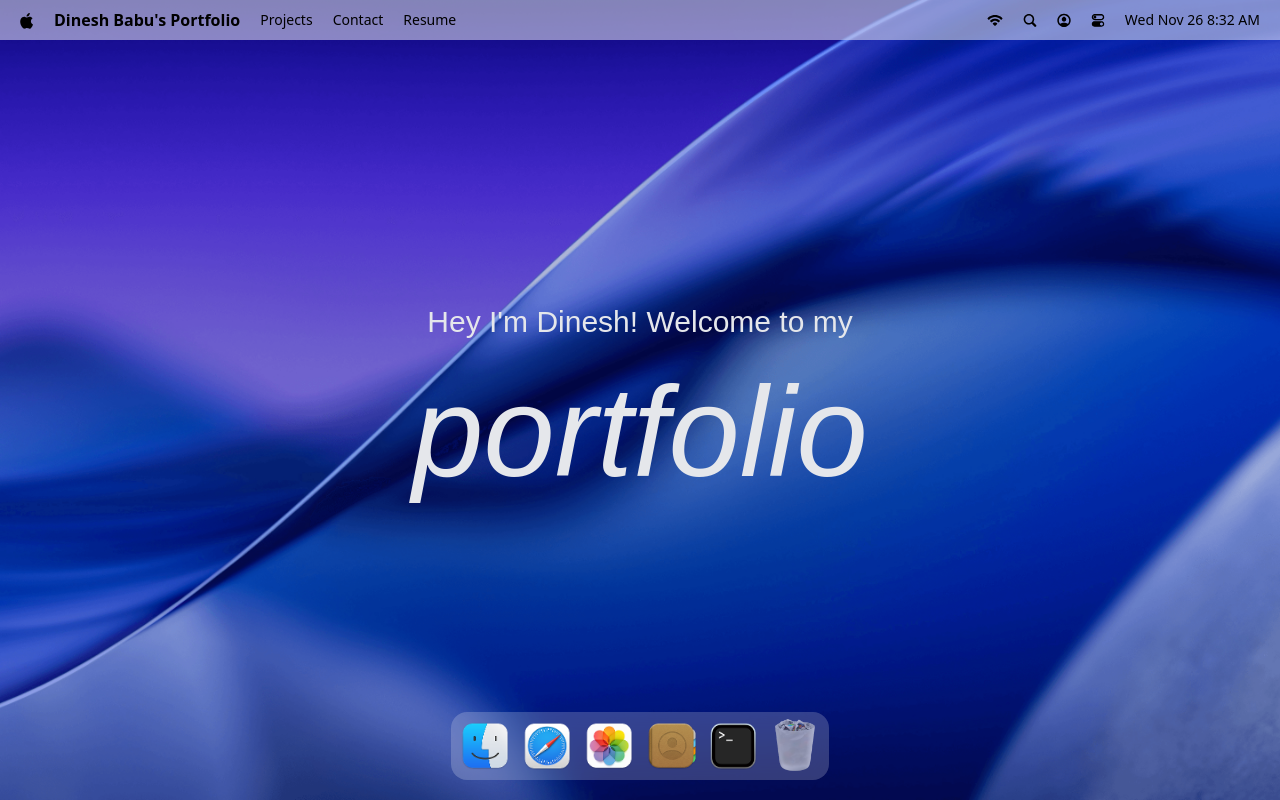
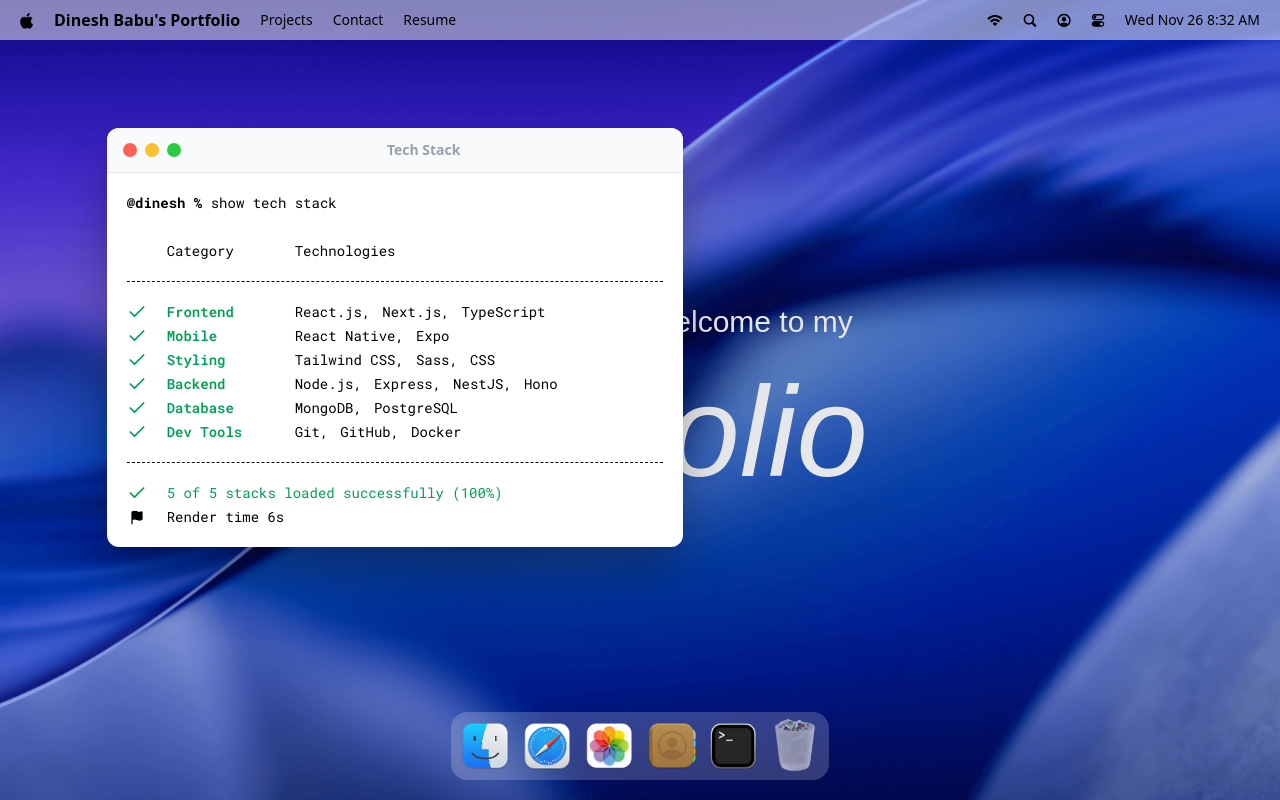
Before and after one commit to Dineshbabu1732/macos-portfolio, a React (Vite) app: page / in a window 1280 px wide. Both pictures are taken after a click on the button 733 px from the left and 746 px from the top of the page. Built offline with nearby package versions, Linux system fonts and the light colour scheme; a web font is replaced by a local one.

Commit message:
implemented hoc

```diff
--- a/src/App.jsx
+++ b/src/App.jsx
@@ -2,6 +2,10 @@
 import Navbar from './components/Navbar'
 import Welcome from './components/Welcome'
 import Dock from './components/Dock'
+import Terminal from './windows/Terminal'
+import gsap from 'gsap'
+import { Draggable } from 'gsap/Draggable'
+gsap.registerPlugin(Draggable);
 
 const App = () => {
   return (
@@ -9,6 +13,7 @@
     <Navbar />
     <Welcome />
     <Dock />
+    <Terminal />
    </main>
   )
 }
--- /dev/null
+++ b/src/components/WindowControls.jsx
@@ -0,0 +1,16 @@
+import React from 'react'
+import useWindowStore from '../store/window'
+
+const WindowControls = ({target}) => {
+    const { closeWindow } = useWindowStore();
+
+  return (
+    <div id='window-controls'>
+    <div className='close' onClick={() => closeWindow(target)}/>
+    <div className='minimize' />
+    <div className='maximize' />
+    </div>
+  )
+}
+
+export default WindowControls
--- /dev/null
+++ b/src/hoc/WindowWrapper.jsx
@@ -0,0 +1,52 @@
+import React, { useLayoutEffect, useRef } from 'react'
+import useWindowStore from '../store/window'
+import { useGSAP } from '@gsap/react';
+import gsap from 'gsap'
+import { Draggable } from 'gsap/all';
+
+const WindowWrapper = (Component,windowKey) => {
+
+const Wrapped = (props) => {
+  const {focusWindow,windows} = useWindowStore();
+  const {isOpen,zIndex} = windows[windowKey]
+  const ref = useRef(null)
+useGSAP(() => {
+const el = ref.current;
+if(!el || !isOpen) return;
+el.style.display = 'block'
+
+gsap.fromTo(
+  el,
+  {scale:0.8, opacity:0, y:40},
+  {scale:1 , opacity: 1, y:0, duration:0.4 , ease:'power3.out'}
+)
+
+},[isOpen])
+
+useGSAP(() => {
+const el = ref.current
+if(!el) return;
+const [instance] = Draggable.create(el,{onPress:() => focusWindow(windowKey)})
+
+return () => instance.kill()
+},[])
+
+useLayoutEffect(() => {
+const el = ref.current
+if(!el) return
+el.style.display = isOpen ? 'block' : 'none'
+},[isOpen])
+
+  return (
+  <section id={windowKey} ref={ref} style={{zIndex}} className='absolute'>
+<Component {...props} />
+  </section>
+  )
+}
+
+Wrapped.displayName = `windowWrapper(${Component.displayName || Component.name || 'Component'})`
+return Wrapped
+
+}
+
+export default WindowWrapper
--- /dev/null
+++ b/src/windows/Terminal.jsx
@@ -0,0 +1,46 @@
+import { Check, Flag } from "lucide-react";
+import { techStack } from "../constants";
+import WindowWrapper from "../hoc/WindowWrapper";
+import WindowControls from "../components/WindowControls";
+const Terminal = () => {
+  return (
+    <>
+      <div id="window-header">
+       <WindowControls target = "terminal"/>
+        <h2>Tech Stack</h2>
+      </div>
+
+      <div className="techstack">
+        <p>
+          <span className="font-bold">@dinesh % </span>
+          show tech stack
+        </p>
+
+        <div className="label">
+          <p className="w-32">Category</p>
+          <p>Technologies</p>
+        </div>
+        <ul className="content">
+          {techStack.map(({category,items})=> (
+<li key={category} className="flex items-center">
+<Check className="check" size={20}/>
+<h3>{category}</h3>
+<ul>
+  {items.map((item,i) => (
+    <li key={i}>{item}{i < items.length - 1 ? "," : ""}</li>
+  ))}
+</ul>
+</li>
+          ))}
+        </ul>
+        <div className="footnote">
+          <p><Check size={20}/> 5 of 5 stacks loaded successfully (100%)</p>
+          <p className="text-black"><Flag size={15} fill="black"/>Render time 6s</p>
+        </div>
+      </div>
+    </>
+  );
+};
+
+const TerminalWindow = WindowWrapper(Terminal, "terminal");
+export default TerminalWindow;
```
Also changed, not shown: public/images/photo_2025-11-29_21-54-01.jpg (added).
